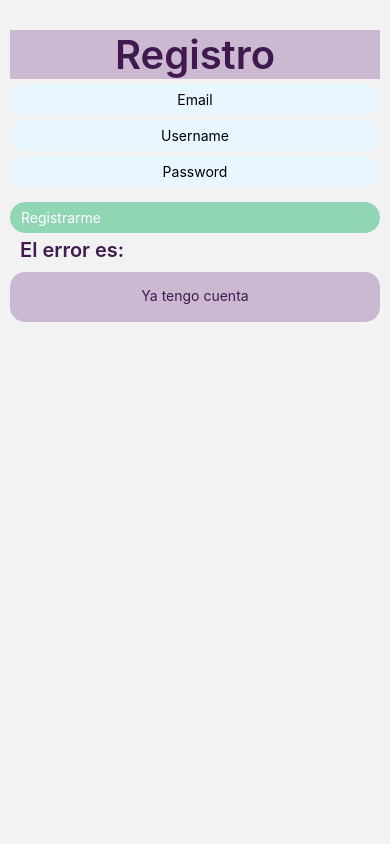
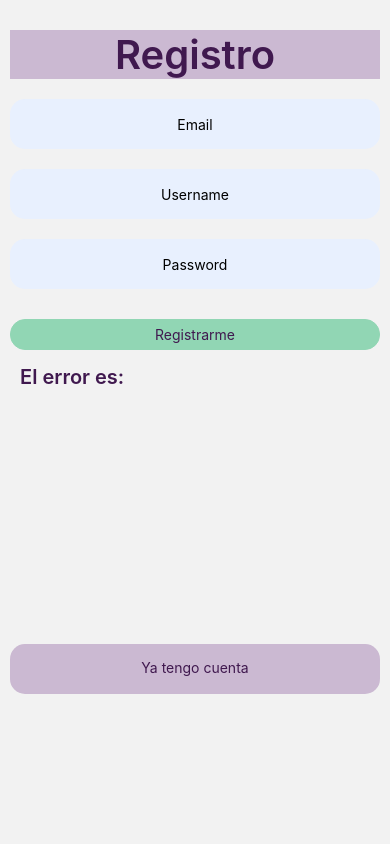
Before and after one commit to santiruiz831/prog3ProyectoReactNative, a React Native app in the folder my-proyect/: screen /Registro in a window 390 px wide. Built offline with nearby package versions, Linux system fonts and the light colour scheme; no server answers.

Commit message:
Register

```diff
--- a/my-proyect/src/screens/Register.js
+++ b/my-proyect/src/screens/Register.js
@@ -76,12 +76,12 @@ const styles = StyleSheet.create({
     },
       field: {
         width: "100%",
+        backgroundColor: "rgb(232, 240, 254)",
         textAlign: 'center',
         padding: 7,
-        marginTop: 5,
+        marginTop: 20,
         borderRadius: 15,
-        backgroundColor: "#E7F6FF",
-        color: "black"
+        height: 50
     },
 
     botton: {
@@ -89,17 +89,17 @@ const styles = StyleSheet.create({
         paddingHorizontal: 10,
         paddingVertical: 6,
         textAlign: 'center',
+        borderRadius: 15,
         borderWidth: 1,
         borderStyle: 'solid',
         borderColor: "#91D6B4",
-        textAlign: 'center',
         padding: 7,
-        marginTop: 15,
-        borderRadius: 15,
+        marginTop: 30,
         width: '100%',
     },
     text: {
-        color: '#fff',
+        color: "#40194f",
+        textAlign: "center",
     },
     error: {
         textAlign: "left",
@@ -107,6 +107,7 @@ const styles = StyleSheet.create({
         fontWeight: "600",
         fontSize: 20,
         padding: 5,
+        marginTop: 10,
       },
     cambiar: {
         backgroundColor: '#cbb9d2',
@@ -114,7 +115,7 @@ const styles = StyleSheet.create({
       color: "white",
       textAlign: "center",
       padding: 7,
-        marginTop: 5,
+      marginTop: 250,
       borderRadius: 15,
       width: "100%",
     },
```
Lines whose indentation alone changed are shown as unchanged.
